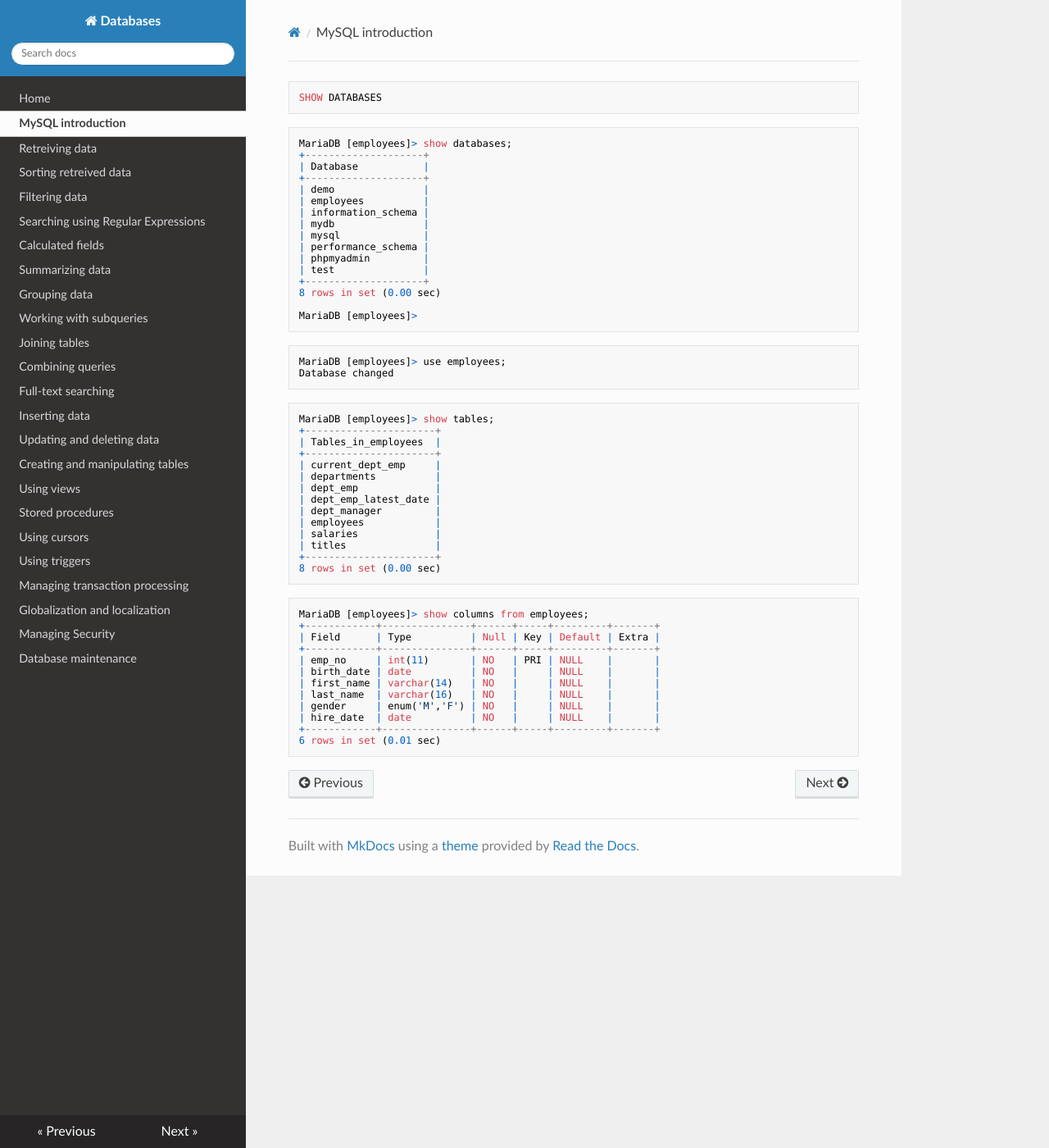
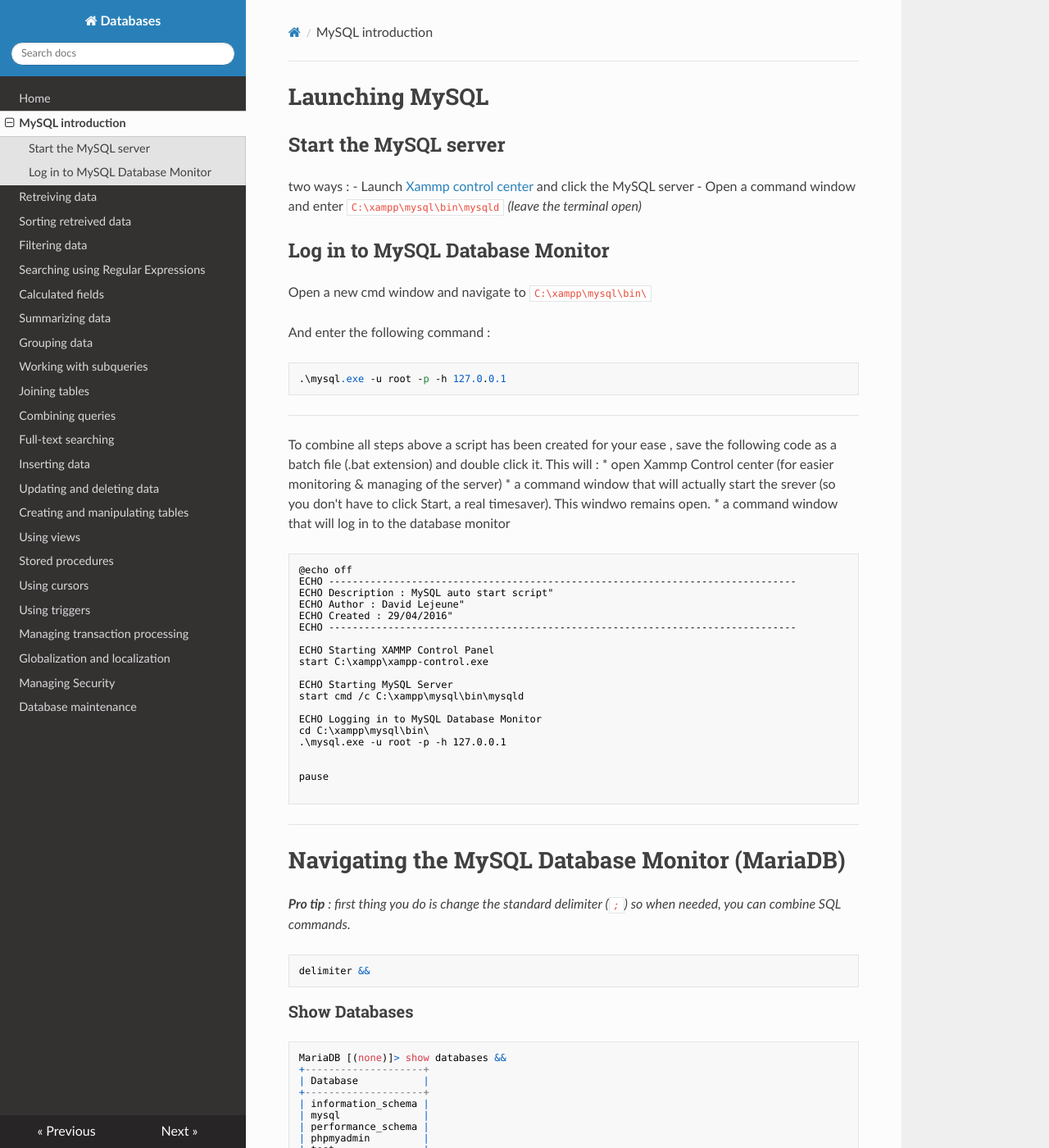
Before and after one commit to sillevl/course-databases, an MkDocs documentation site: the page built from docs/mysql-introduction.md, in a window 1280 px wide and 1400 px high. Shown: the whole window at 82% size. Built offline with MkDocs 1.6.1, drawn with Linux system fonts in a browser that asks for light colours; nearby versions of some CDN libraries; old or Windows-style settings are respelled for this version of MkDocs; some of the changed text lies outside the part shown.

Commit message:
Update mysql-introduction.md

````diff
--- a/docs/mysql-introduction.md
+++ b/docs/mysql-introduction.md
@@ -1,60 +1,121 @@
+
+# Launching MySQL
+
+## Start the MySQL server
+two ways :
+- Launch [Xammp control center](C:\xampp\xampp-control.exe) and click the MySQL server
+- Open a command window and enter ```C:\xampp\mysql\bin\mysqld ```    <i>(leave the terminal open)</i>
+
+
+## Log in to MySQL Database Monitor
+Open a new cmd window and navigate to ```C:\xampp\mysql\bin\```
+
+And enter the following command :
+```
+.\mysql.exe -u root -p -h 127.0.0.1
+```
+
+---
+To combine all steps above a script has been created for your ease , save the following code as a batch file (.bat extension) and double click it. This will :
+* open Xammp Control center (for easier monitoring & managing of the server)
+* a command window that will actually start the srever (so you don't have to click Start, a real timesaver). This windwo remains open.
+* a command window that will log in to the database monitor
+```bat
+@echo off
+ECHO -------------------------------------------------------------------------------
+ECHO Description : MySQL auto start script"
+ECHO Author : David Lejeune"
+ECHO Created : 29/04/2016"
+ECHO -------------------------------------------------------------------------------
+
+ECHO Starting XAMMP Control Panel
+start C:\xampp\xampp-control.exe
+
+ECHO Starting MySQL Server
+start cmd /c C:\xampp\mysql\bin\mysqld
+
+ECHO Logging in to MySQL Database Monitor
+cd C:\xampp\mysql\bin\
+.\mysql.exe -u root -p -h 127.0.0.1
+
+
+pause
+
+```
+
+
+---
+
+
+# Navigating the MySQL Database Monitor (MariaDB)
+<i><b>Pro tip</b> : first thing you do is change the standard delimiter (``` ; ```) so when needed, you can combine SQL commands.</i>
+```sql
+delimiter &&
+```
+
+
+### Show Databases
+
 
 ```sql
-SHOW DATABASES
-```
-
-```sql
-MariaDB [employees]> show databases;
+MariaDB [(none)]> show databases &&
 +--------------------+
 | Database           |
 +--------------------+
-| demo               |
-| employees          |
 | information_schema |
-| mydb               |
 | mysql              |
 | performance_schema |
 | phpmyadmin         |
 | test               |
 +--------------------+
-8 rows in set (0.00 sec)
-
-MariaDB [employees]>
+5 rows in set (0.00 sec)
 ```
 
+### Select a database
+
 ```sql
-MariaDB [employees]> use employees;
+MariaDB [mysql]> use phpmyadmin &&
 Database changed
 ```
-
+### Show tables
 ```sql
-MariaDB [employees]> show tables;
-+----------------------+
-| Tables_in_employees  |
-+----------------------+
-| current_dept_emp     |
-| departments          |
-| dept_emp             |
-| dept_emp_latest_date |
-| dept_manager         |
-| employees            |
-| salaries             |
-| titles               |
-+----------------------+
-8 rows in set (0.00 sec)
+MariaDB [phpmyadmin]> show tables &&
++------------------------+
+| Tables_in_phpmyadmin   |
++------------------------+
+| pma__bookmark          |
+| pma__central_columns   |
+| pma__column_info       |
+| pma__designer_settings |
+| pma__export_templates  |
+| pma__favorite          |
+| pma__history           |
+| pma__navigationhiding  |
+| pma__pdf_pages         |
+| pma__recent            |
+| pma__relation          |
+| pma__savedsearches     |
+| pma__table_coords      |
+| pma__table_info        |
+| pma__table_uiprefs     |
+| pma__tracking          |
+| pma__userconfig        |
+| pma__usergroups        |
+| pma__users             |
++------------------------+
+19 rows in set (0.04 sec)
 ```
-
+### Show Column information of a table
 ```sql
-MariaDB [employees]> show columns from employees;
-+------------+---------------+------+-----+---------+-------+
-| Field      | Type          | Null | Key | Default | Extra |
-+------------+---------------+------+-----+---------+-------+
-| emp_no     | int(11)       | NO   | PRI | NULL    |       |
-| birth_date | date          | NO   |     | NULL    |       |
-| first_name | varchar(14)   | NO   |     | NULL    |       |
-| last_name  | varchar(16)   | NO   |     | NULL    |       |
-| gender     | enum('M','F') | NO   |     | NULL    |       |
-| hire_date  | date          | NO   |     | NULL    |       |
-+------------+---------------+------+-----+---------+-------+
-6 rows in set (0.01 sec)
+MariaDB [phpmyadmin]> show columns from pma__bookmark &&
++-------+--------------+------+-----+---------+----------------+
+| Field | Type         | Null | Key | Default | Extra          |
++-------+--------------+------+-----+---------+----------------+
+| id    | int(11)      | NO   | PRI | NULL    | auto_increment |
+| dbase | varchar(255) | NO   |     |         |                |
+| user  | varchar(255) | NO   |     |         |                |
+| label | varchar(255) | NO   |     |         |                |
+| query | text         | NO   |     | NULL    |                |
++-------+--------------+------+-----+---------+----------------+
+5 rows in set (0.11 sec)
 ```
````
